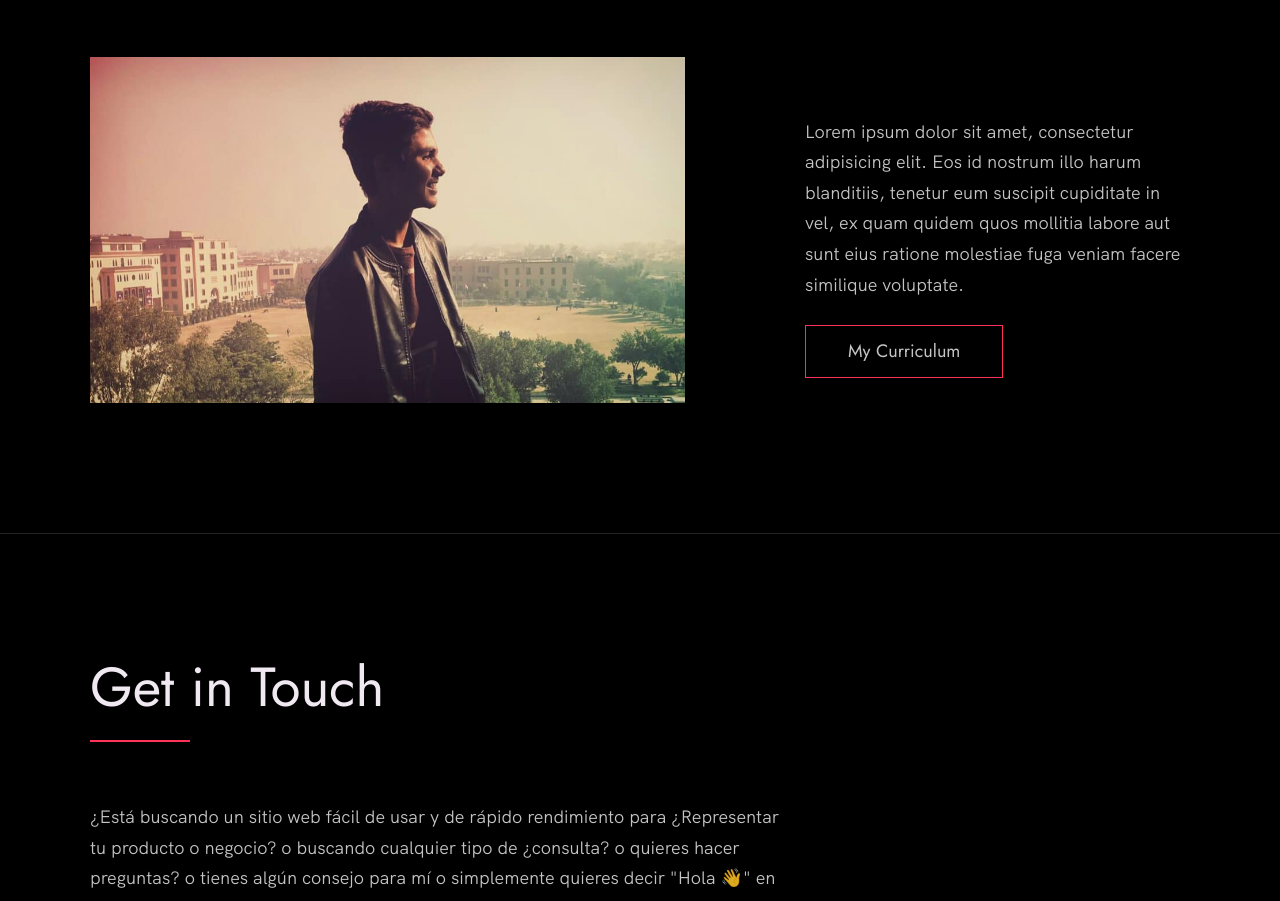
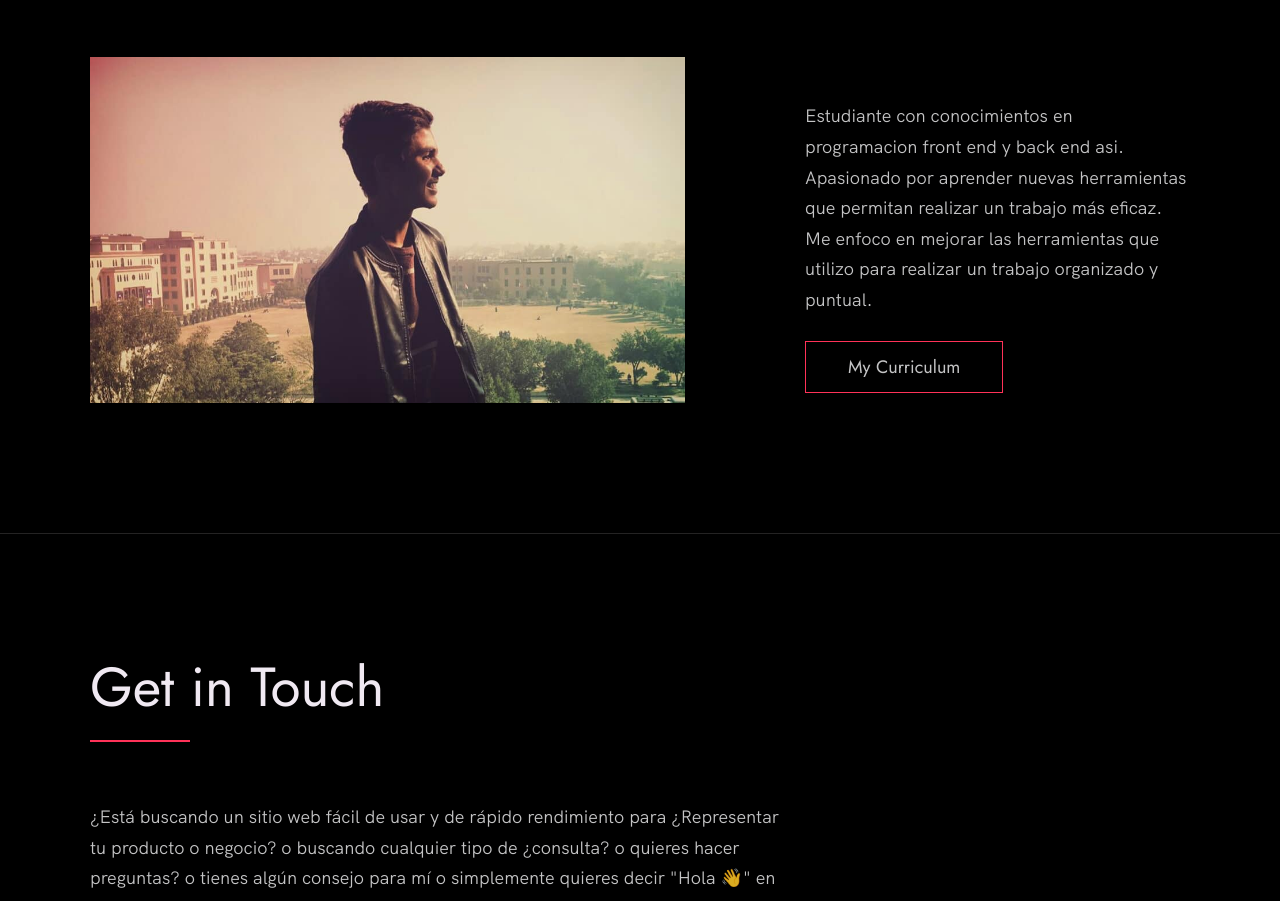
Before and after one commit to AlejandroSP256/Personal-Portfolio, a plain HTML site: page index.html in a window 1280 px wide. Shown: the part 2910-3811 px from the top of the page. Drawn offline with Linux system fonts and the light colour scheme.

Commit message:
About me agregado

```diff
--- a/index.html
+++ b/index.html
@@ -143,13 +143,16 @@
           <div class="about__text">
             <!-- Replace the below paragraph with info about yourself -->
             <p>
-              Lorem ipsum dolor sit amet, consectetur adipisicing elit. Eos id
-              nostrum illo harum blanditiis, tenetur eum suscipit cupiditate
-              in vel, ex quam quidem quos mollitia labore aut sunt eius
-              ratione molestiae fuga veniam facere similique voluptate.
+              Estudiante con conocimientos en programacion front end y back end
+              asi.
+              Apasionado por aprender nuevas herramientas que
+              permitan realizar un trabajo más eficaz.
+              Me enfoco en mejorar las herramientas
+              que utilizo para realizar un trabajo organizado y puntual.
             </p>
             <!-- Provide a link to your resume -->
-            <a href="https://drive.google.com/file/d/1gL2HoCmu2vFZ0QuZGrn-1RgqQ5yvQzyw/view?usp=drive_link" class="btn">My Curriculum</a>
+            <a href="https://drive.google.com/file/d/1gL2HoCmu2vFZ0QuZGrn-1RgqQ5yvQzyw/view?usp=drive_link"
+              class="btn">My Curriculum</a>
           </div>
 
           <div class="about__photo-container">
@@ -199,7 +202,8 @@
         </li>
         <li class="footer__social-link-item">
           <a href="https://www.linkedin.com/in/alejandrosp256/">
-            <img src="./images/linkedin.svg" title="Link to Linkedin Profile" class="footer__social-image" alt="Linkedin">
+            <img src="./images/linkedin.svg" title="Link to Linkedin Profile" class="footer__social-image"
+              alt="Linkedin">
           </a>
         </li>
       </ul>
@@ -207,7 +211,7 @@
   </footer>
 
   <a href="#top" class="back-to-top" title="Back to Top">
-    <img src="./images/arrow-up.svg" alt="Back to Top" class="back-to-top__image"/>
+    <img src="./images/arrow-up.svg" alt="Back to Top" class="back-to-top__image" />
   </a>
   <script src="./index.js"></script>
 </body>
```
